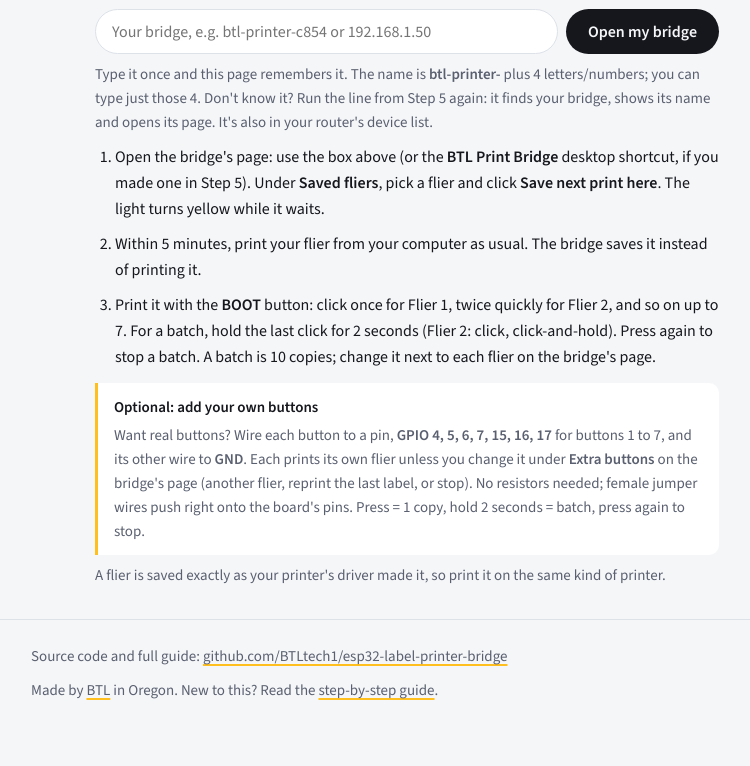
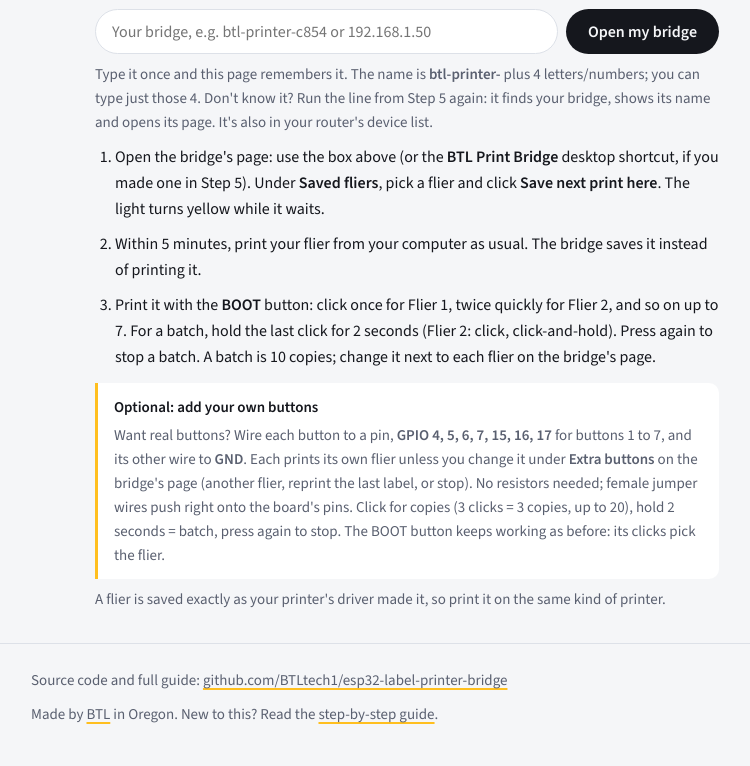
Before and after one commit to BTLtech1/esp32-label-printer-bridge, a plain HTML site: page web/index.html in a window 1280 px wide. Shown: the part 2811-3577 px from the top of the page, without its empty margins (265-1015 px from the left). Before the commit the page ends 3553 px from the top, so only its background shows below. Drawn offline with nearby package versions, Linux system fonts and the light colour scheme; a web font is replaced by a local one.

Commit message:
Wired buttons: clicks = copies (up to 20), status light flashes per counted click; BOOT button unchanged (1.14.0)

```diff
--- a/web/index.html
+++ b/web/index.html
@@ -267,7 +267,7 @@
       </ol>
       <div class="aside">
         <p class="t">Optional: add your own buttons</p>
-        <p>Want real buttons? Wire each button to a pin, <b>GPIO 4, 5, 6, 7, 15, 16, 17</b> for buttons 1 to 7, and its other wire to <b>GND</b>. Each prints its own flier unless you change it under <b>Extra buttons</b> on the bridge's page (another flier, reprint the last label, or stop). No resistors needed; female jumper wires push right onto the board's pins. Press = 1 copy, hold 2 seconds = batch, press again to stop.</p>
+        <p>Want real buttons? Wire each button to a pin, <b>GPIO 4, 5, 6, 7, 15, 16, 17</b> for buttons 1 to 7, and its other wire to <b>GND</b>. Each prints its own flier unless you change it under <b>Extra buttons</b> on the bridge's page (another flier, reprint the last label, or stop). No resistors needed; female jumper wires push right onto the board's pins. Click for copies (3 clicks = 3 copies, up to 20), hold 2 seconds = batch, press again to stop. The BOOT button keeps working as before: its clicks pick the flier.</p>
       </div>
       <p class="muted">A flier is saved exactly as your printer's driver made it, so print it on the same kind of printer.</p>
     </li>
```
Also changed, not shown: 2 other files.
